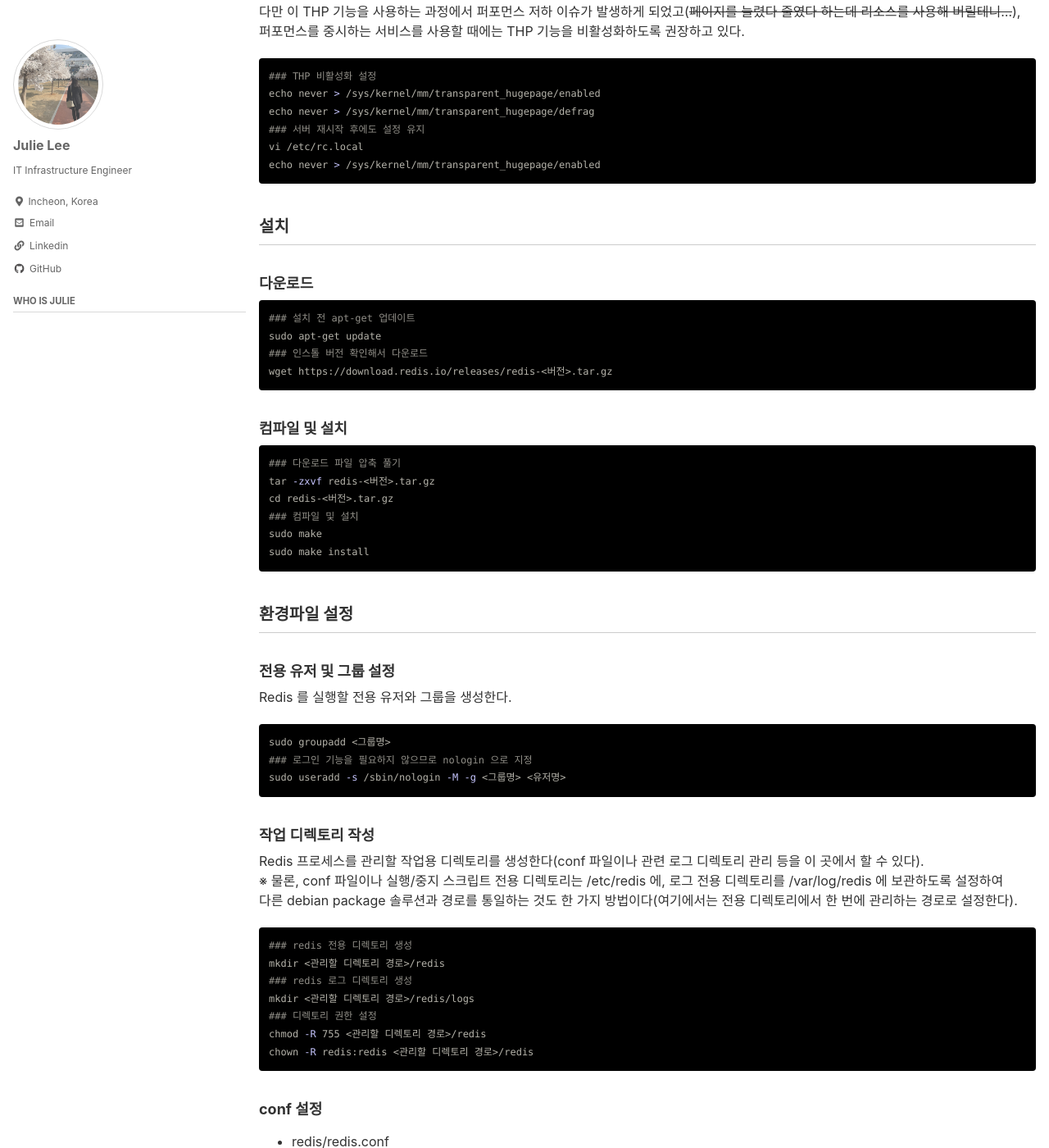
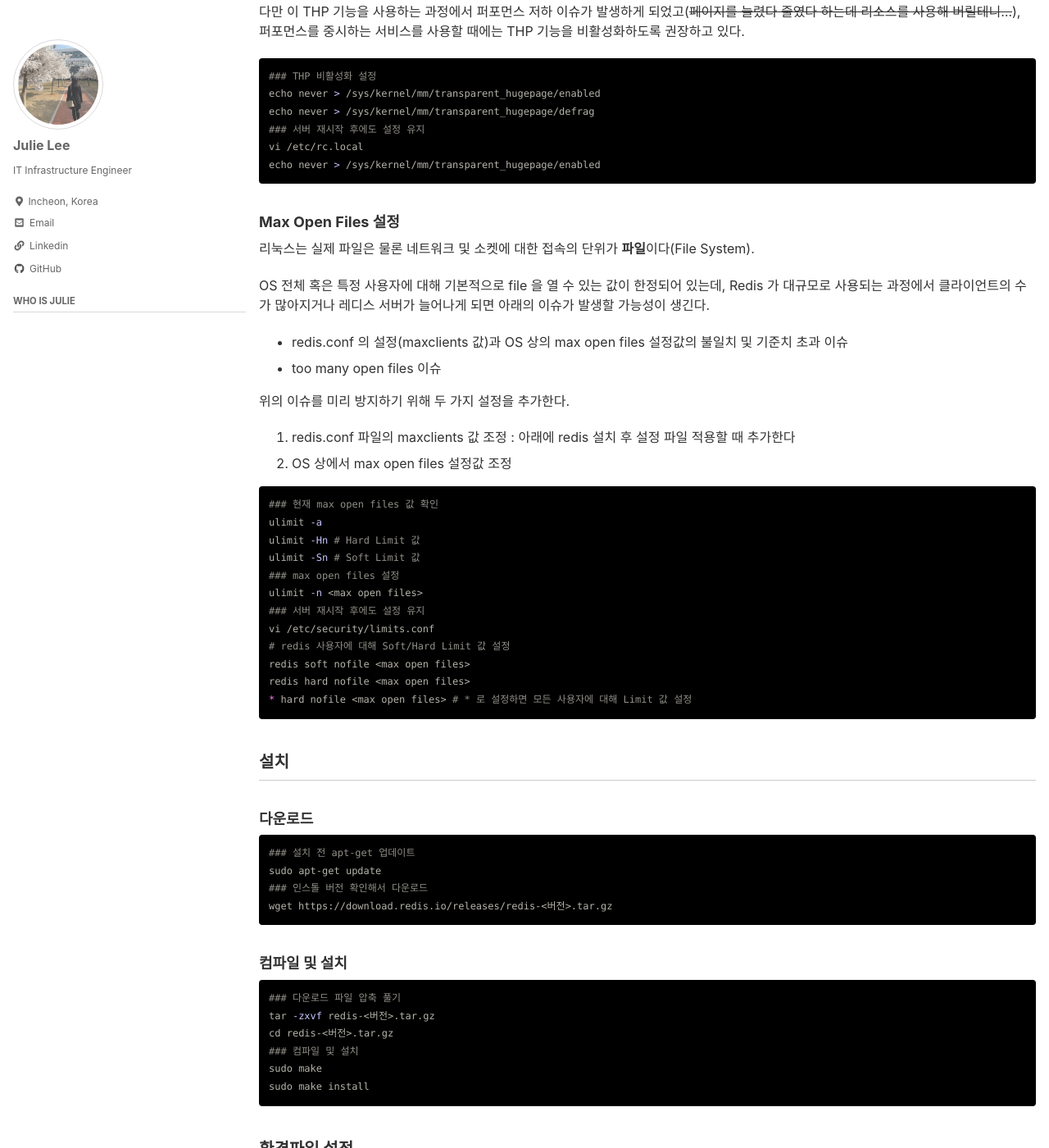
Before and after one commit to smilejulie0812/smilejulie0812.github.io, a Jekyll site: the page built from _posts/2021-12-24-installredis.md, in a window 1280 px wide and 1400 px high, scrolled down 1683 px. Shown: the whole window at 82% size. Built offline with Jekyll 4.4.1, drawn with Linux system fonts in a browser that asks for light colours; cached includes are drawn as plain includes; some of the changed text lies outside the part shown.

Commit message:
Update 2021-12-24-installredis.md

````diff
--- a/_posts/2021-12-24-installredis.md
+++ b/_posts/2021-12-24-installredis.md
@@ -78,6 +78,34 @@ echo never > /sys/kernel/mm/transparent_hugepage/defrag
 ### 서버 재시작 후에도 설정 유지
 vi /etc/rc.local
 echo never > /sys/kernel/mm/transparent_hugepage/enabled
+```
+
+### Max Open Files 설정
+리눅스는 실제 파일은 물론 네트워크 및 소켓에 대한 접속의 단위가 **파일**이다(File System).
+
+OS 전체 혹은 특정 사용자에 대해 기본적으로 file 을 열 수 있는 값이 한정되어 있는데, Redis 가 대규모로 사용되는 과정에서 클라이언트의 수가 많아지거나 레디스 서버가 늘어나게 되면 아래의 이슈가 발생할 가능성이 생긴다.
+
+- redis.conf 의 설정(maxclients 값)과 OS 상의 max open files 설정값의 불일치 및 기준치 초과 이슈
+- too many open files 이슈
+
+위의 이슈를 미리 방지하기 위해 두 가지 설정을 추가한다.
+
+1. redis.conf 파일의 maxclients 값 조정 : 아래에 redis 설치 후 설정 파일 적용할 때 추가한다
+2. OS 상에서 max open files 설정값 조정
+
+```bash
+### 현재 max open files 값 확인
+ulimit -a
+ulimit -Hn # Hard Limit 값
+ulimit -Sn # Soft Limit 값
+### max open files 설정
+ulimit -n <max open files>
+### 서버 재시작 후에도 설정 유지
+vi /etc/security/limits.conf
+# redis 사용자에 대해 Soft/Hard Limit 값 설정
+redis soft nofile <max open files>
+redis hard nofile <max open files>
+* hard nofile <max open files> # * 로 설정하면 모든 사용자에 대해 Limit 값 설정
 ```
 
 ## 설치
@@ -180,6 +208,11 @@ protected-mode <yes/no>
 # 로그 출력 설정
 dir <경로>/redis/log/
 logfile redis.log
+
+# max open file 설정 : 기본값 10000
+# OS 기본값은 1024 이므로, OS 에 맞추기 위해서는 이 maxclients 값을 992 로 설정
+# 아니면 ulimit 명령어로 OS 기본값을 올리는 것도 방법(위에서 올리는 방법 소개)
+maxclients <max open file 값>
 ```
 
 ### 서비스 시작 및 종료 스크립트 작성
````
